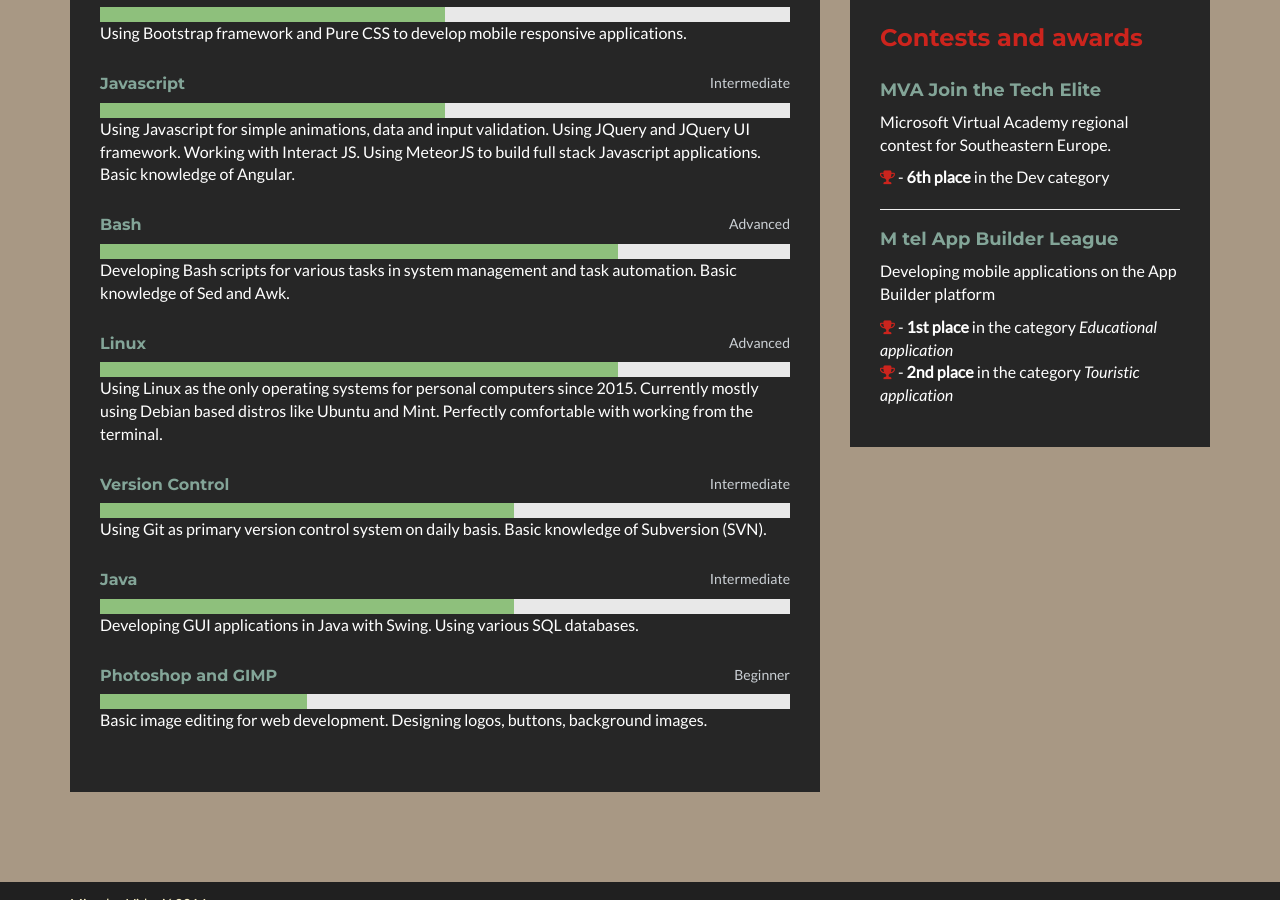
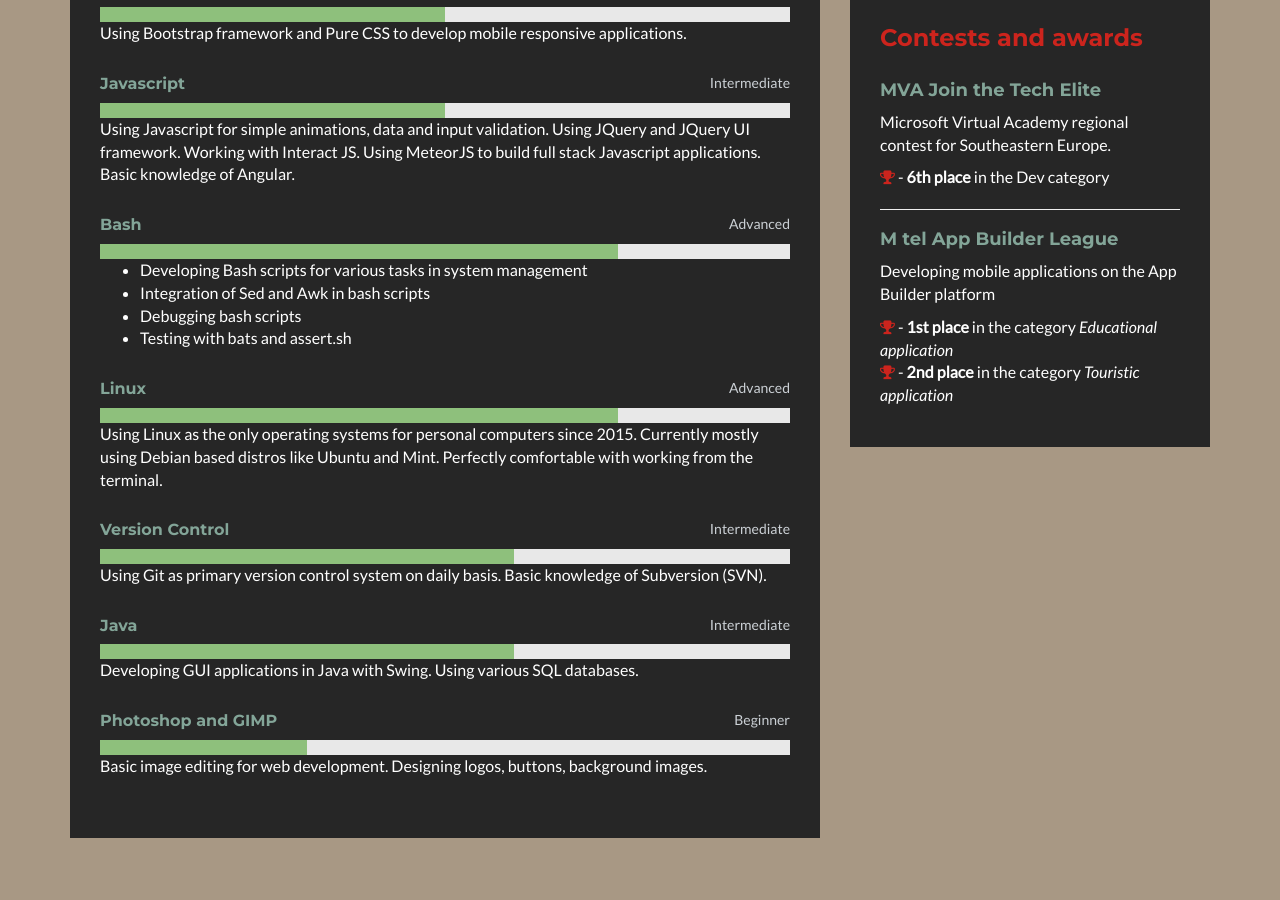
Before and after one commit to miroslavvidovic/miroslavvidovic.github.io, a Jekyll site: the page built from cv/index.html, in a window 1280 px wide and 900 px high, scrolled down 1295 px. Built offline with Jekyll 4.4.1, drawn with Linux system fonts in a browser that asks for light colours; nearby versions of some CDN libraries; comment, search, counter and statistics services are not loaded; a style sheet for code colours, icons or effects is not loaded.

Commit message:
Update for the bash section

```diff
--- a/cv/index.html
+++ b/cv/index.html
@@ -94,8 +94,12 @@ description: Miroslav Vidović is an IT Engineer, Software Developer and Linux E
                             <div class="level-bar-inner" data-level="75%">
                             </div>
                         </div><!--//level-bar-->
-                        <p>Developing Bash scripts for various tasks in system management and task
-                            automation. Basic knowledge of Sed and Awk.</p>
+                        <ul>
+                          <li>Developing Bash scripts for various tasks in system management</li>
+                          <li>Integration of Sed and Awk in bash scripts</li>
+                          <li>Debugging bash scripts</li>
+                          <li>Testing with bats and assert.sh</li>
+                        </ul>
                     </div><!--//item-->
 
                     <div class="item">
```
